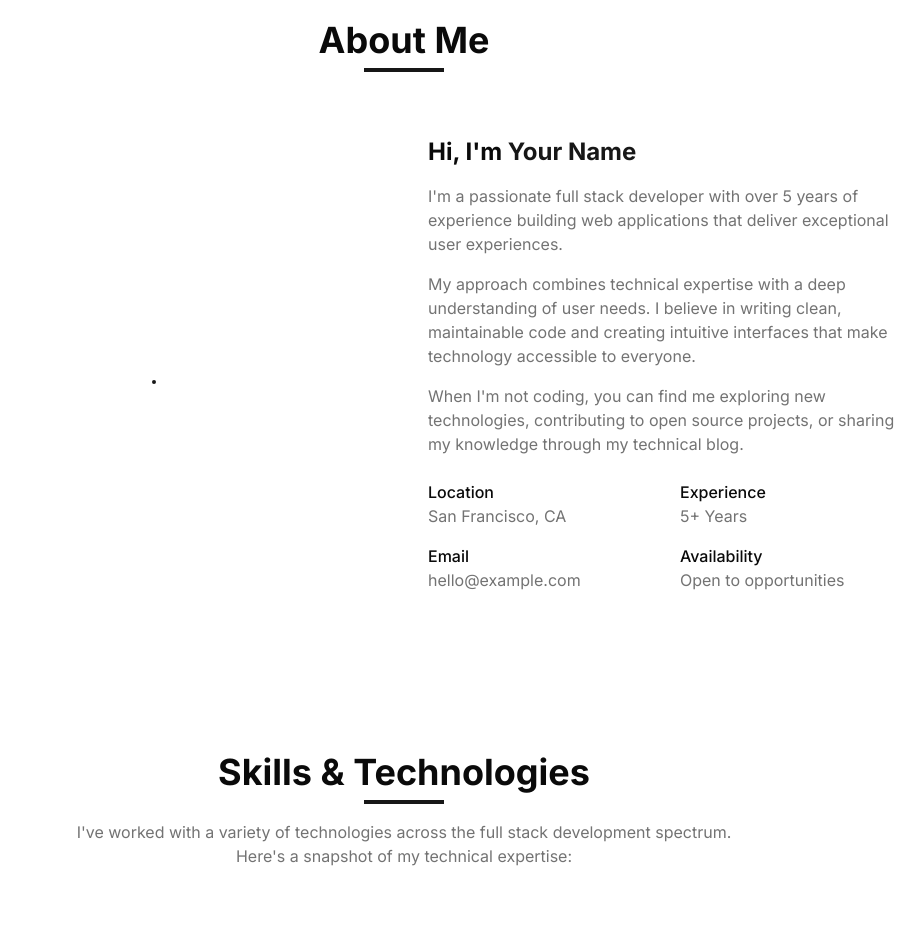
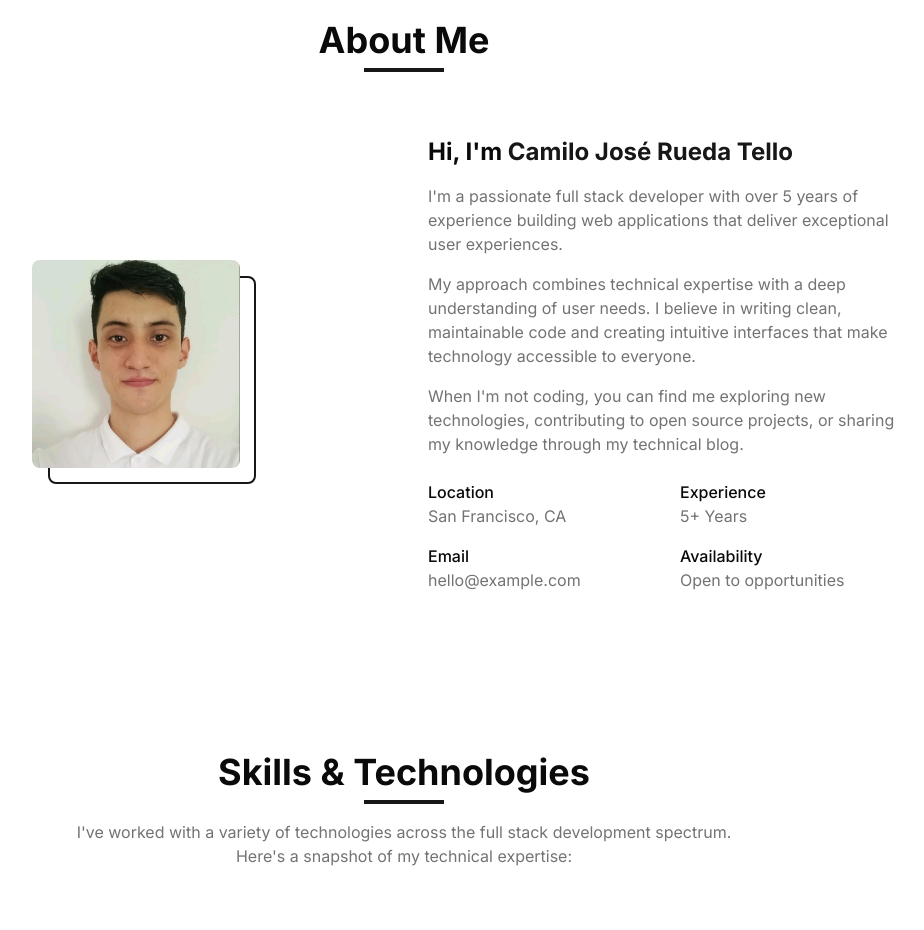
Before and after one commit to CamiloTello002/portfolio, a Next.js app: page / in a window 1280 px wide. Shown: the part 1060-1990 px from the top of the page, without its empty margins (236-1160 px from the left). Built offline with nearby package versions, Linux system fonts and the light colour scheme.

Commit message:
feat: add picture to project

```diff
--- a/components/about.tsx
+++ b/components/about.tsx
@@ -27,12 +27,12 @@ export default function About() {
           initial={{ opacity: 0, x: -20 }}
           animate={inView ? { opacity: 1, x: 0 } : { opacity: 0, x: -20 }}
           transition={{ duration: 0.5, delay: 0.2 }}
-          className="relative aspect-square max-w-md mx-auto"
+          className="relative aspect-square max-w-md min-h-52 mx-auto"
         >
           <div className="absolute inset-0 border-2 border-primary rounded-lg transform translate-x-4 translate-y-4"></div>
           <div className="absolute inset-0 bg-muted rounded-lg overflow-hidden">
             <img
-              src="/placeholder.svg?height=400&width=400"
+              src="/pfp.jpeg"
               alt="Developer working on code"
               className="w-full h-full object-cover"
               loading="lazy"
@@ -46,7 +46,7 @@ export default function About() {
           transition={{ duration: 0.5, delay: 0.4 }}
         >
           <h3 className="text-2xl font-bold mb-4">
-            Hi, I'm <span className="text-primary">Your Name</span>
+            Hi, I'm <span className="text-primary">Camilo José Rueda Tello</span>
           </h3>
           <p className="text-muted-foreground mb-4">
             I'm a passionate full stack developer with over 5 years of experience building web applications that deliver
```
Also changed, not shown: public/pfp.jpeg (added).
